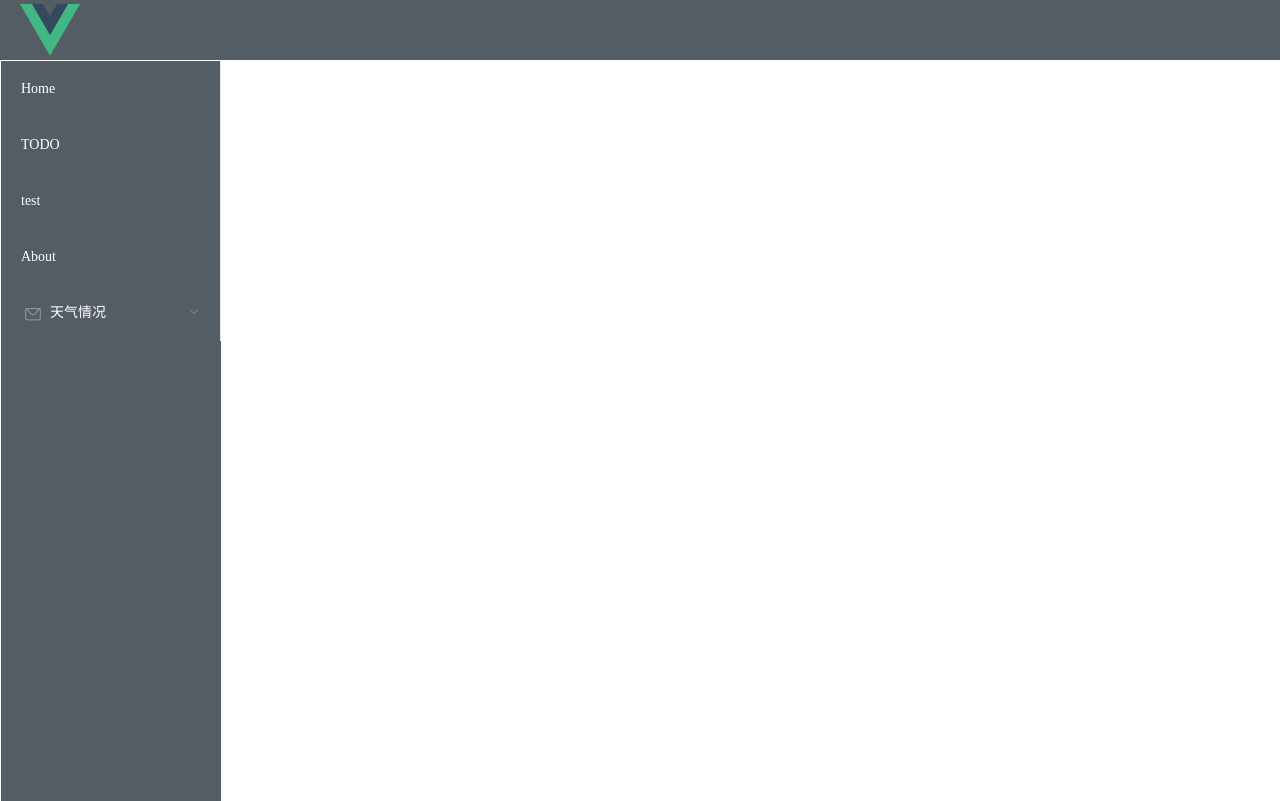
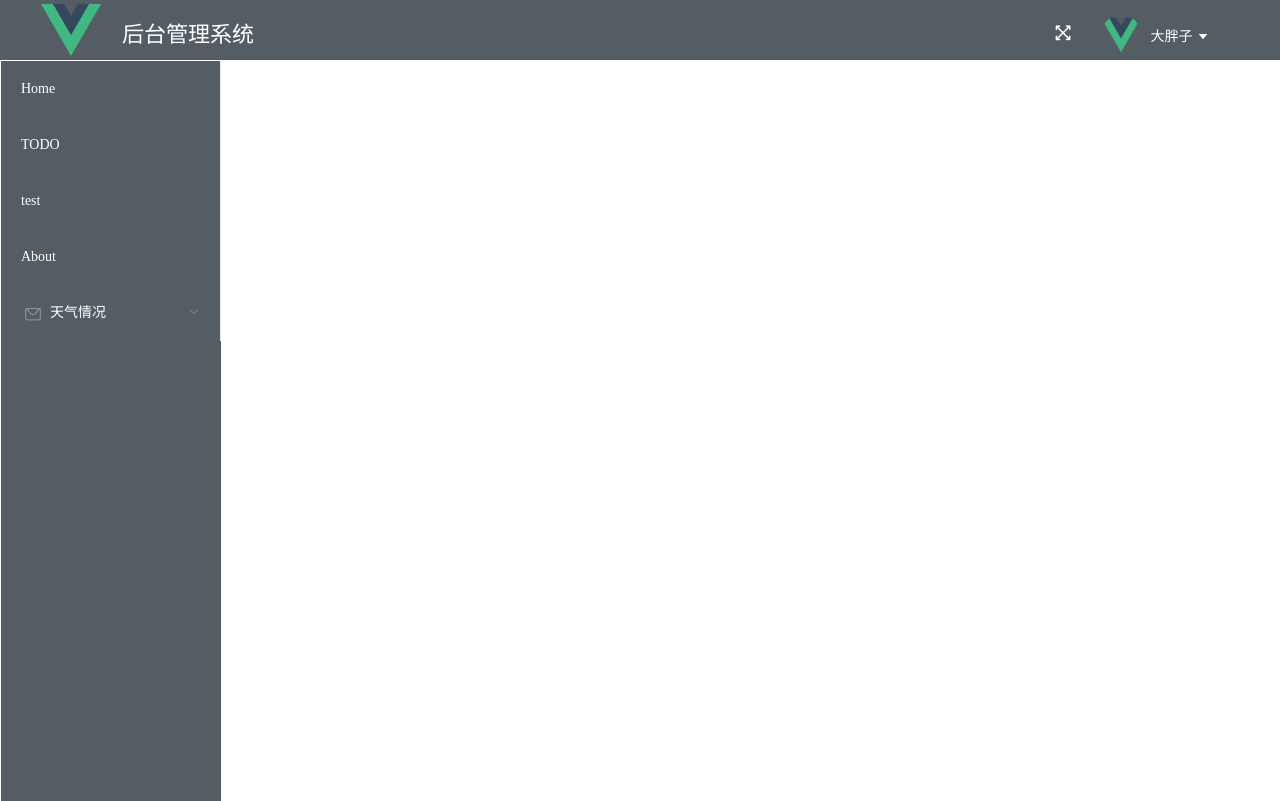
Before and after one commit to mortimer2015/todo-vue, a Vue app: page / in a window 1280 px wide. Built offline with nearby package versions, Linux system fonts and the light colour scheme.

Commit message:
基础界面

```diff
--- /dev/null
+++ b/src/components/Header.vue
@@ -0,0 +1,198 @@
+<template>
+    <div class="header">
+        <!-- 折叠按钮 -->
+        <!-- <div class="collapse-btn" @click="collapseChage">
+            <i v-if="!collapse" class="el-icon-s-fold"></i>
+            <i v-else class="el-icon-s-unfold"></i>
+        </div> -->
+        <!-- <img height="60" width="60" src="../assets/logo.png"> -->
+        <div class="collapse-btn">
+            <img height="60" width="60" src="../assets/logo.png">
+        </div>
+        <div class="logo">后台管理系统</div>
+        <div class="header-right">
+            <div class="header-user-con">
+                <!-- 全屏显示 -->
+                <div class="btn-fullscreen" @click="handleFullScreen">
+                    <el-tooltip effect="dark" :content="fullscreen?`取消全屏`:`全屏`" placement="bottom">
+                        <i class="el-icon-rank"></i>
+                    </el-tooltip>
+                </div>
+                <!-- 消息中心 -->
+                <!-- <div class="btn-bell">
+                    <el-tooltip
+                        effect="dark"
+                        :content="message?`有${message}条未读消息`:`消息中心`"
+                        placement="bottom"
+                    >
+                        <router-link to="/tabs">
+                            <i class="el-icon-bell"></i>
+                        </router-link>
+                    </el-tooltip>
+                    <span class="btn-bell-badge" v-if="message"></span>
+                </div> -->
+                <!-- 用户头像 -->
+                <div class="user-avator">
+                    <img src="../assets/logo.png" />
+                </div>
+                <!-- 用户名下拉菜单 -->
+                <el-dropdown class="user-name" trigger="click" @command="handleCommand">
+                    <span class="el-dropdown-link">
+                        {{username}}
+                        <i class="el-icon-caret-bottom"></i>
+                    </span>
+                    <el-dropdown-menu slot="dropdown">
+                        <a href="http://blog.gdfengshuo.com/about/" target="_blank">
+                            <el-dropdown-item>关于作者</el-dropdown-item>
+                        </a>
+                        <a href="https://github.com/lin-xin/vue-manage-system" target="_blank">
+                            <el-dropdown-item>项目仓库</el-dropdown-item>
+                        </a>
+                        <el-dropdown-item divided command="loginout">退出登录</el-dropdown-item>
+                    </el-dropdown-menu>
+                </el-dropdown>
+            </div>
+        </div>
+    </div>
+</template>
+<script>
+// import bus from '../common/bus';
+export default {
+    data() {
+        return {
+            collapse: false,
+            fullscreen: false,
+            name: '大胖子',
+            message: 2
+        };
+    },
+    computed: {
+        username() {
+            let username = localStorage.getItem('ms_username');
+            return username ? username : this.name;
+        }
+    },
+    methods: {
+        // 用户名下拉菜单选择事件
+        handleCommand(command) {
+            if (command == 'loginout') {
+                localStorage.removeItem('ms_username');
+                this.$router.push('/login');
+            }
+        },
+        // 侧边栏折叠
+        collapseChage() {
+            this.collapse = !this.collapse;
+            // bus.$emit('collapse', this.collapse);
+        },
+        // 全屏事件
+        handleFullScreen() {
+            let element = document.documentElement;
+            if (this.fullscreen) {
+                if (document.exitFullscreen) {
+                    document.exitFullscreen();
+                } else if (document.webkitCancelFullScreen) {
+                    document.webkitCancelFullScreen();
+                } else if (document.mozCancelFullScreen) {
+                    document.mozCancelFullScreen();
+                } else if (document.msExitFullscreen) {
+                    document.msExitFullscreen();
+                }
+            } else {
+                if (element.requestFullscreen) {
+                    element.requestFullscreen();
+                } else if (element.webkitRequestFullScreen) {
+                    element.webkitRequestFullScreen();
+                } else if (element.mozRequestFullScreen) {
+                    element.mozRequestFullScreen();
+                } else if (element.msRequestFullscreen) {
+                    // IE11
+                    element.msRequestFullscreen();
+                }
+            }
+            this.fullscreen = !this.fullscreen;
+        }
+    },
+    mounted() {
+        if (document.body.clientWidth < 1500) {
+            this.collapseChage();
+        }
+    }
+};
+</script>
+<style scoped>
+.header {
+    position: relative;
+    box-sizing: border-box;
+    width: 100%;
+    height: 70px;
+    font-size: 22px;
+    color: #fff;
+}
+.collapse-btn {
+    float: left;
+    padding: 0 21px;
+    cursor: pointer;
+    line-height: 70px;
+}
+.header .logo {
+    float: left;
+    width: 250px;
+    line-height: 70px;
+}
+.header-right {
+    float: right;
+    padding-right: 50px;
+}
+.header-user-con {
+    display: flex;
+    height: 70px;
+    align-items: center;
+}
+.btn-fullscreen {
+    transform: rotate(45deg);
+    margin-right: 5px;
+    font-size: 24px;
+}
+.btn-bell,
+.btn-fullscreen {
+    position: relative;
+    width: 30px;
+    height: 30px;
+    text-align: center;
+    border-radius: 15px;
+    cursor: pointer;
+}
+.btn-bell-badge {
+    position: absolute;
+    right: 0;
+    top: -2px;
+    width: 8px;
+    height: 8px;
+    border-radius: 4px;
+    background: #f56c6c;
+    color: #fff;
+}
+.btn-bell .el-icon-bell {
+    color: #fff;
+}
+.user-name {
+    margin-left: 10px;
+}
+.user-avator {
+    margin-left: 20px;
+}
+.user-avator img {
+    display: block;
+    width: 40px;
+    height: 40px;
+    border-radius: 50%;
+}
+.el-dropdown-link {
+    color: #fff;
+    cursor: pointer;
+}
+.el-dropdown-menu__item {
+    text-align: center;
+}
+</style>
--- a/src/main.js
+++ b/src/main.js
@@ -7,7 +7,7 @@ import store from './store'
 import axios from 'axios'
 import VueAxios from 'vue-axios'
 
-axios.defaults.baseURL = "http://127.0.0.1:5000"
+// axios.defaults.baseURL = "http://127.0.0.1:5000"
 
 axios.interceptors.request.use(
   config => {
@@ -32,7 +32,7 @@ function handle401(error) {
     duration: 5 * 1000
   });
   router.replace({
-    path: '/',
+    path: '/login',
     query: {redirect: router.currentRoute.fullPath}
   });
 }
--- a/src/router.js
+++ b/src/router.js
@@ -7,6 +7,7 @@ import Weater from './views/weather_base.vue'
 import Hot from './views/weather/hot.vue'
 import Cold from './views/weather/cold.vue'
 import VueHome from './views/VueHome.vue'
+import Login from './views/Login.vue'
 
 Vue.use(Router)
 
@@ -51,6 +52,11 @@ export default new Router({
         }
       ]
     },
+    {
+      path: '/login',
+      name: 'login',
+      component: Login
+    },
 
   ]
 })
--- a/src/views/Home.vue
+++ b/src/views/Home.vue
@@ -1,12 +1,7 @@
 <template>
 <el-container>
     <el-header>
-        <!-- <el-row class="container"> -->
-        <!-- <h1>222</h1> -->
-        <router-link to="/home">
-            <img height="60" width="60" src="../assets/logo.png">
-        </router-link>
-        <!-- <h1>23444444444444444433</h1> -->
+        <Vheader/>
     </el-header>
     <el-container>
         <el-aside width="220px">
@@ -23,6 +18,7 @@
                 <el-menu-item index="/weather/hot">热热热</el-menu-item>
                 <el-menu-item index="/weather/cold">冷冷冷</el-menu-item>
             </el-submenu>
+            <!-- <el-menu-item index="/login">登录</el-menu-item> -->
 
             </el-menu>
         </el-aside>
@@ -36,6 +32,8 @@
 </template>
 
 <script>
+import Vheader from '../components/Header.vue'
+
 export default {
     methods: {
     handleOpen() {
@@ -44,10 +42,19 @@ export default {
     handleClose() {
 
     },
+    logout() {
+            this.axios.get("/auth/logout").then((response) =>{
+                console.log(response.data)
+                // this.getData()
+                this.$message({message: "退出登录",type: 'success',showClose: true,})
+                this.$router.push("/login")
+            })
+        }
   },
   computed: {
 
-  }
+  },
+    components: {Vheader}
 }
 </script>
 
@@ -55,6 +62,12 @@ export default {
 <style>
 .el-header {
     background-color: #545c64;
+}
+.el-header .frr {
+    float: right;
+}
+.el-header .bigtext {
+    font-size:14px
 }
 
 .el-aside {
--- /dev/null
+++ b/src/views/Login.vue
@@ -0,0 +1,37 @@
+<template>
+    <div>
+        <!-- <HelloWorld msg="Welcome to Your Vue.js App"/> -->
+        <el-form :inline="true" :model="form">
+            <el-form-item label="名称">
+                <el-input v-model="form.name" placeholder="请输入"></el-input>
+            </el-form-item>
+            <el-button @click="login">登录</el-button>
+            <!-- <el-button @click="login">退出登录</el-button> -->
+        </el-form>
+    </div>
+</template>
+
+<script>
+export default {
+    data() {
+        return {
+            form: {
+                name: ""
+            }
+        }
+    },
+    methods: {
+        login() {
+            this.axios.post("/auth/login", {
+                user_name: this.form.name,
+            }).then((response) =>{
+                console.log(response.data)
+                // this.getData()
+                this.$router.push("/home")
+                this.$message({message: "登录成功",type: 'success',showClose: true,})
+            })
+        },
+
+    }
+}
+</script>
--- a/src/views/weather/hot.vue
+++ b/src/views/weather/hot.vue
@@ -10,7 +10,7 @@ export default {
     name: 'test',
     data() {
         return {
-            msg: 'hot'
+            msg: 'hot hot'
         }
     },
 }
```
Also changed, not shown: src/views/Todo.vue (+38 -4 lines).
